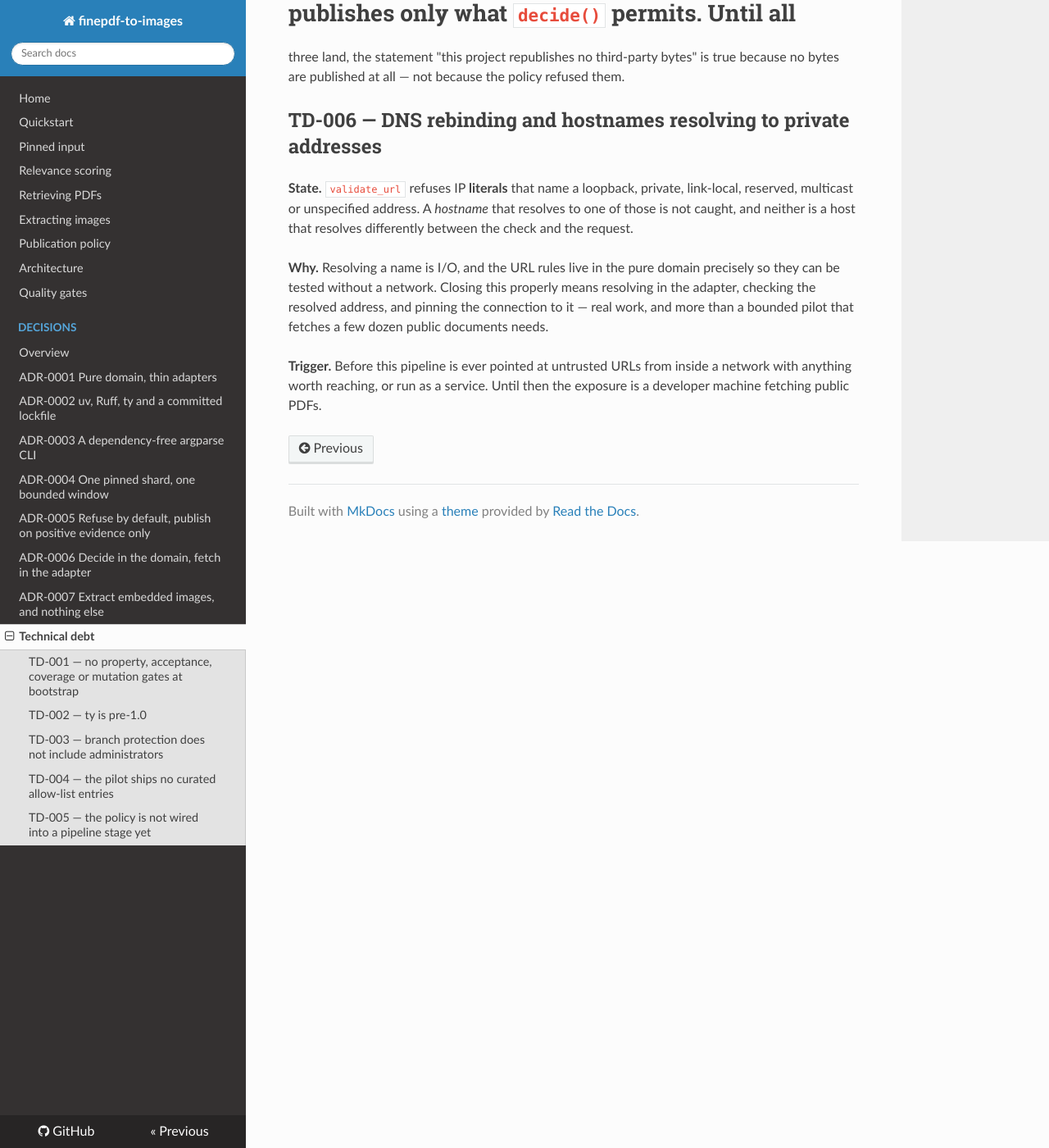
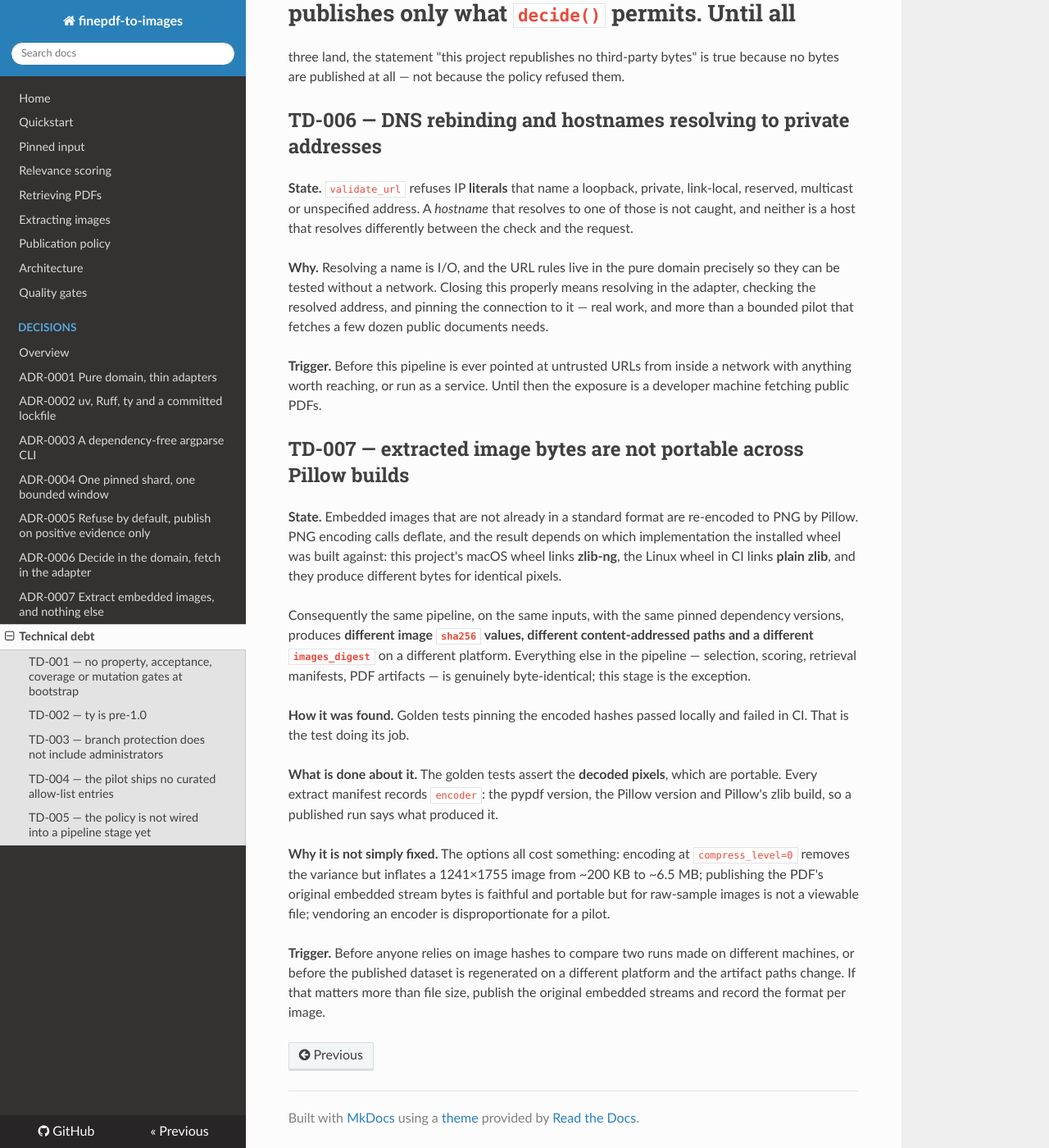
Before and after one commit to NoeFlandre/finepdf-to-images, an MkDocs documentation site: the page built from docs/technical-debt.md, in a window 1280 px wide and 1400 px high, scrolled down 1772 px. Shown: the whole window at 82% size. Built offline with MkDocs 1.6.1, drawn with Linux system fonts in a browser that asks for light colours; nearby versions of some CDN libraries.

Commit message:
fix(extract): assert the pixels, not the bytes, and say why
CI failed on the golden hashes this branch had just added -- and the failure was
correct. PNG encoding calls deflate, and the result depends on which
implementation the installed Pillow wheel links: this machine's macOS wheel uses
zlib-ng, CI's Linux wheel uses plain zlib. Identical pixels, different bytes,
different sha256, different content-addressed path, different images_digest.

So the reproducibility claim for this stage was wrong in a way neither the code
nor the docs admitted, and pinning exact dependency versions does not fix it:
the variance is below the version number.

- The golden tests now assert the **decoded pixels** against the exact colours
  the fixture builder wrote, plus dimensions, media type, count and ordering.
  That is portable and it is the image's actual content.
- Every extract manifest records an `encoder` block -- pypdf version, Pillow
  version, Pillow's zlib build -- so a published run says what produced it.
- TD-007 states the consequence plainly: every other stage in this pipeline is
  byte-identical across machines, and this one is not. It also lists the options
  and what each costs, since none is free: compress_level=0 removes the variance
  but turns a 200 KB image into 6.5 MB, and publishing the PDF's original
  embedded stream is portable but for raw-sample images is not a viewable file.

Found by the test that was added one commit earlier to catch exactly this class
of problem, which is the best possible reason to have written it.

Co-Authored-By: Claude Opus 5 <noreply@anthropic.com>

```diff
--- a/docs/technical-debt.md
+++ b/docs/technical-debt.md
@@ -81,3 +81,32 @@ fetches a few dozen public documents needs.
 **Trigger.** Before this pipeline is ever pointed at untrusted URLs from inside a network with
 anything worth reaching, or run as a service. Until then the exposure is a developer machine
 fetching public PDFs.
+
+## TD-007 — extracted image bytes are not portable across Pillow builds
+
+**State.** Embedded images that are not already in a standard format are re-encoded to PNG by
+Pillow. PNG encoding calls deflate, and the result depends on which implementation the installed
+wheel was built against: this project's macOS wheel links **zlib-ng**, the Linux wheel in CI links
+**plain zlib**, and they produce different bytes for identical pixels.
+
+Consequently the same pipeline, on the same inputs, with the same pinned dependency versions,
+produces **different image `sha256` values, different content-addressed paths and a different
+`images_digest`** on a different platform. Everything else in the pipeline — selection, scoring,
+retrieval manifests, PDF artifacts — is genuinely byte-identical; this stage is the exception.
+
+**How it was found.** Golden tests pinning the encoded hashes passed locally and failed in CI.
+That is the test doing its job.
+
+**What is done about it.** The golden tests assert the **decoded pixels**, which are portable. Every
+extract manifest records `encoder`: the pypdf version, the Pillow version and Pillow's zlib build,
+so a published run says what produced it.
+
+**Why it is not simply fixed.** The options all cost something: encoding at `compress_level=0`
+removes the variance but inflates a 1241×1755 image from ~200 KB to ~6.5 MB; publishing the PDF's
+original embedded stream bytes is faithful and portable but for raw-sample images is not a viewable
+file; vendoring an encoder is disproportionate for a pilot.
+
+**Trigger.** Before anyone relies on image hashes to compare two runs made on different machines,
+or before the published dataset is regenerated on a different platform and the artifact paths
+change. If that matters more than file size, publish the original embedded streams and record the
+format per image.
```
Also changed, not shown: docs/images.md (+14 -6 lines), 3 other files.
